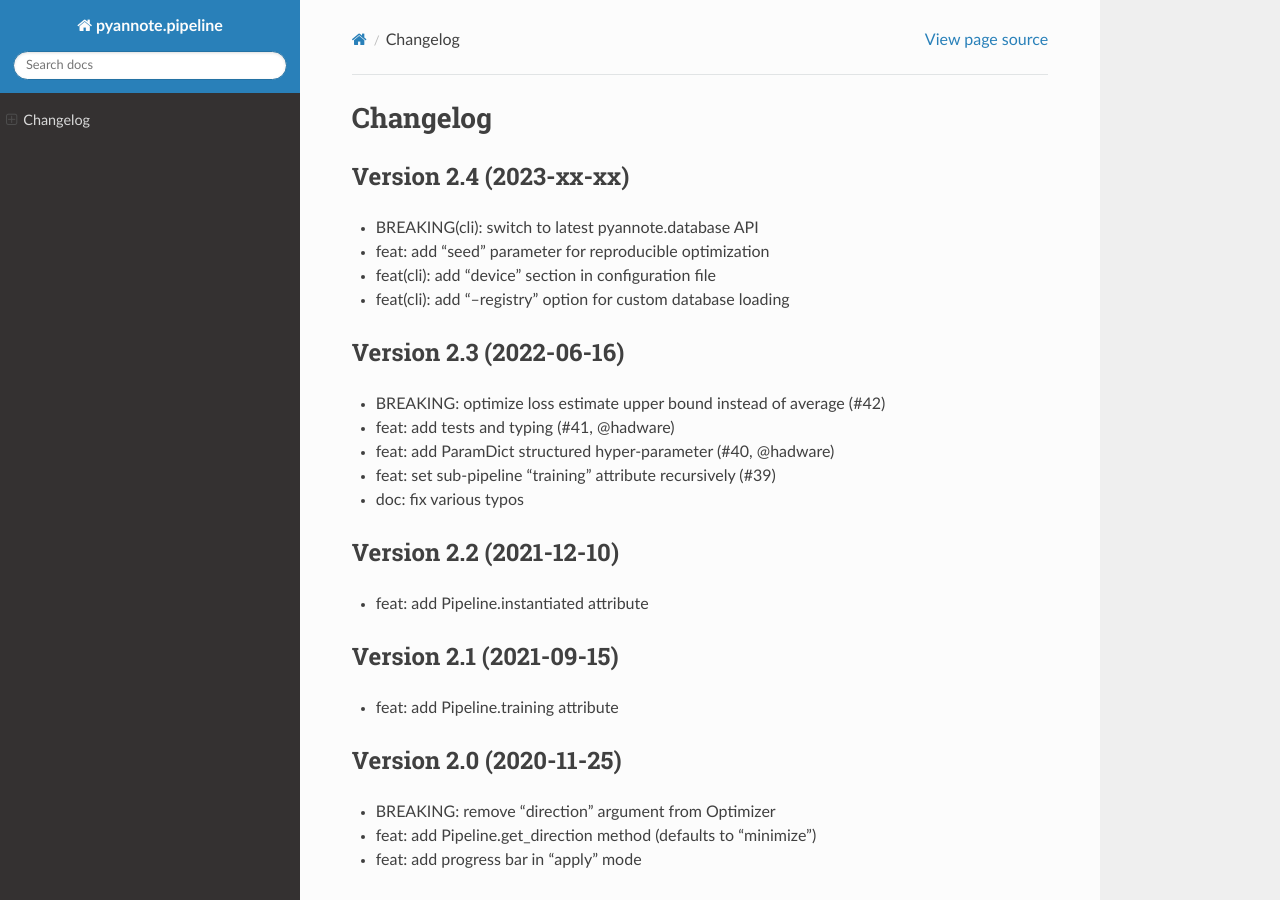
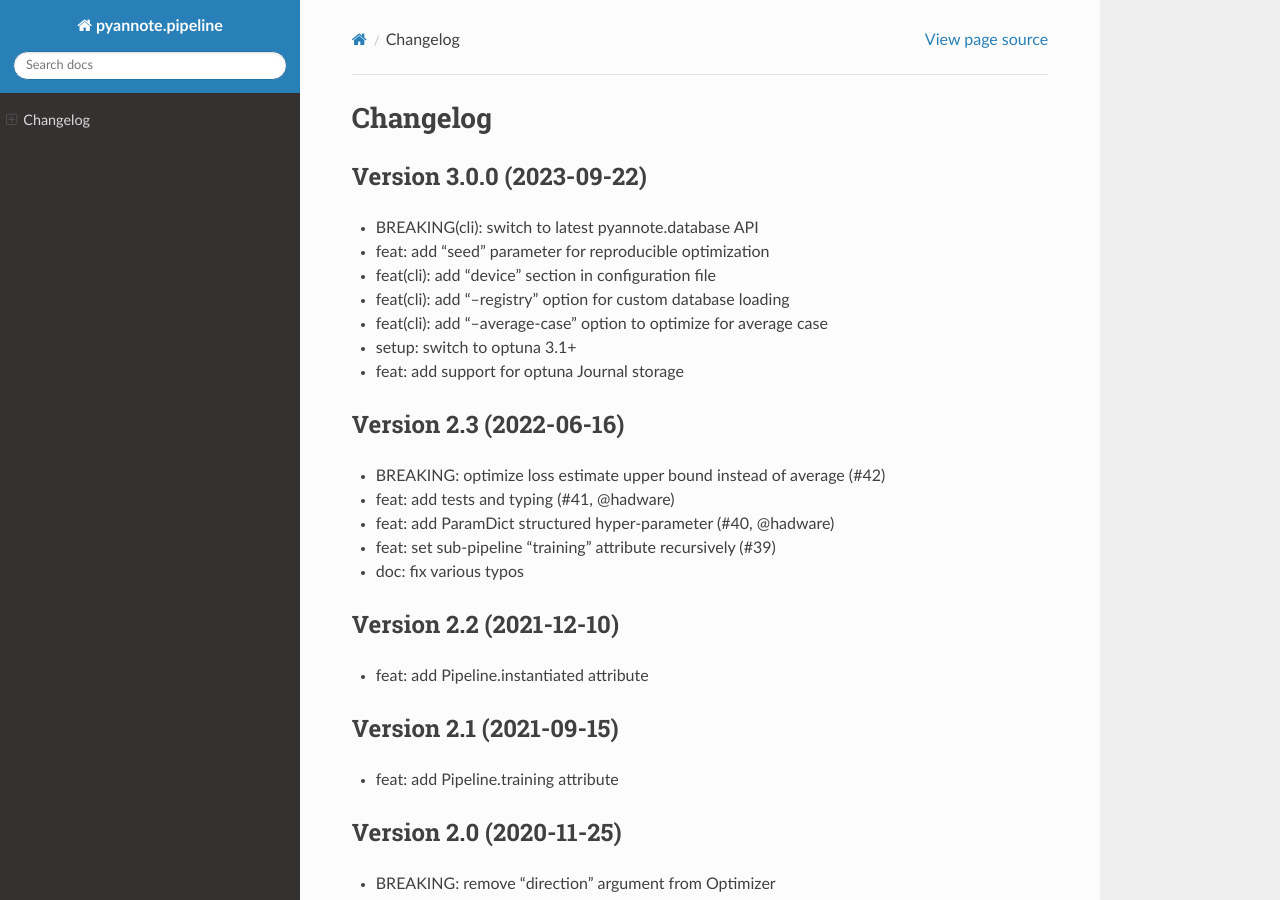
Before and after one commit to pyannote/pyannote-pipeline, a Sphinx documentation site: the page built from doc/source/changelog.rst, in a window 1280 px wide and 900 px high. Built offline with Sphinx 7.4.7 and the Read the Docs theme 2.0.0, drawn with Linux system fonts in a browser that asks for light colours.

Commit message:
doc: update changelog

```diff
--- a/doc/source/changelog.rst
+++ b/doc/source/changelog.rst
@@ -2,13 +2,16 @@
 Changelog
 #########
 
-Version 2.4 (2023-xx-xx)
-~~~~~~~~~~~~~~~~~~~~~~~~
+Version 3.0.0 (2023-09-22)
+~~~~~~~~~~~~~~~~~~~~~~~~~~
 
 - BREAKING(cli): switch to latest pyannote.database API
 - feat: add "seed" parameter for reproducible optimization
 - feat(cli): add "device" section in configuration file
 - feat(cli): add "--registry" option for custom database loading
+- feat(cli): add "--average-case" option to optimize for average case
+- setup: switch to optuna 3.1+
+- feat: add support for optuna Journal storage
 
 Version 2.3 (2022-06-16)
 ~~~~~~~~~~~~~~~~~~~~~~~~
```
